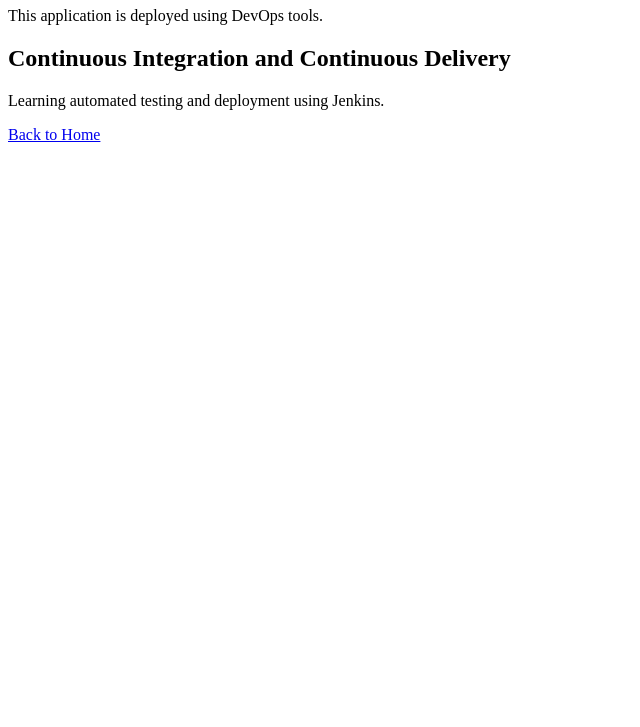
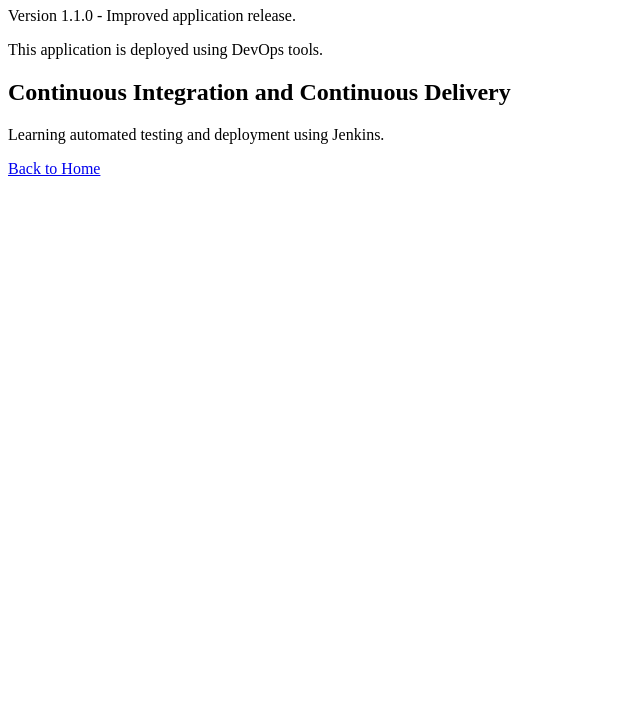
Before and after one commit to 21paxon/devops, a website: page hello.html in a window 1280 px wide. Shown: the part 73-800 px from the top of the page, without its empty margins (0-640 px from the left). Drawn offline with Linux system fonts and the light colour scheme.

Commit message:
Update application pages

```diff
--- a/hello.html
+++ b/hello.html
@@ -1,3 +1,4 @@
+
 <!DOCTYPE html>
 <html lang="en">
 
@@ -11,6 +12,8 @@
 
     <h1>Hello World from Jenkins!</h1>
 
+    <p>Version 1.1.0 - Improved application release.</p>
+
     <p>This application is deployed using DevOps tools.</p>
 
     <h2>Continuous Integration and Continuous Delivery</h2>
```
